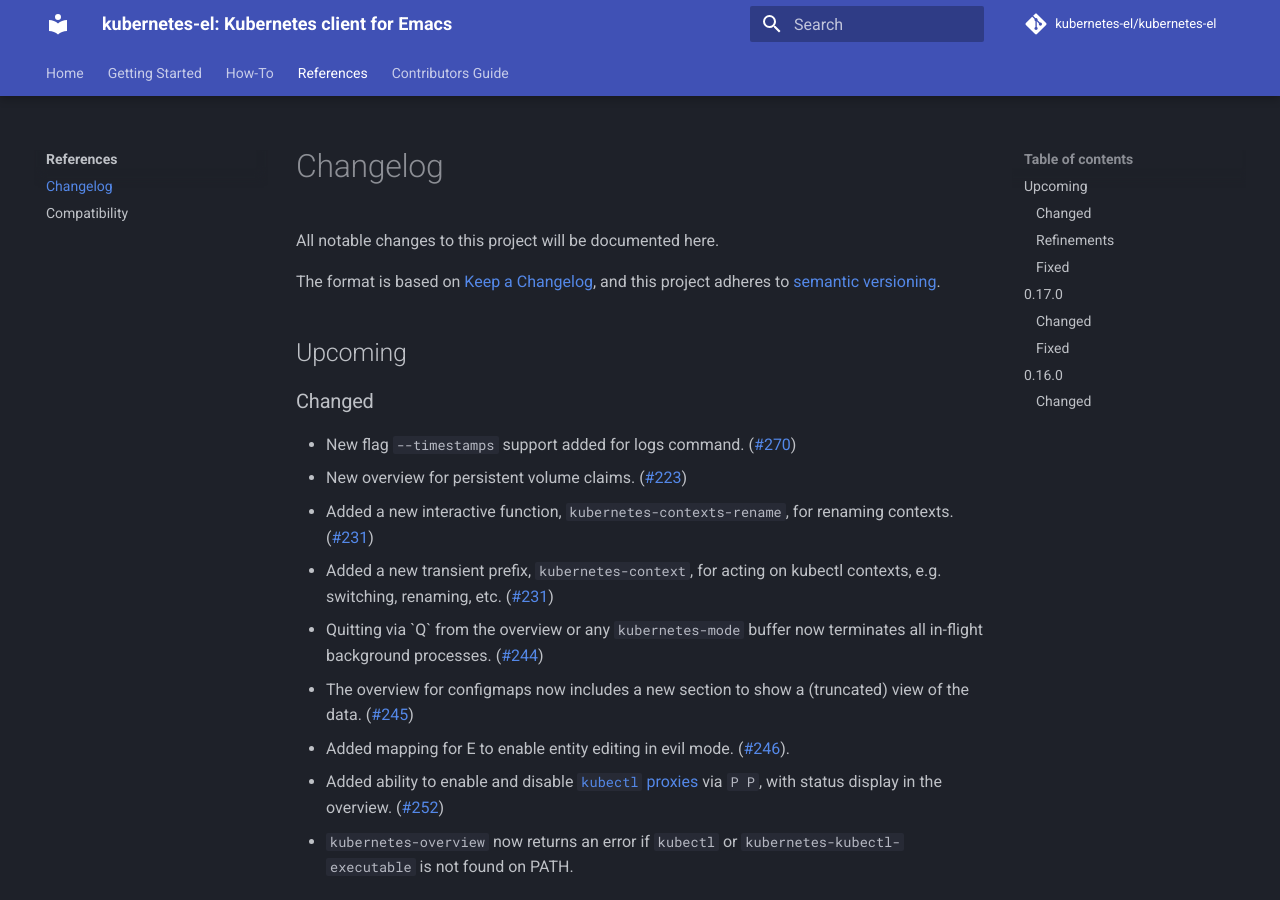
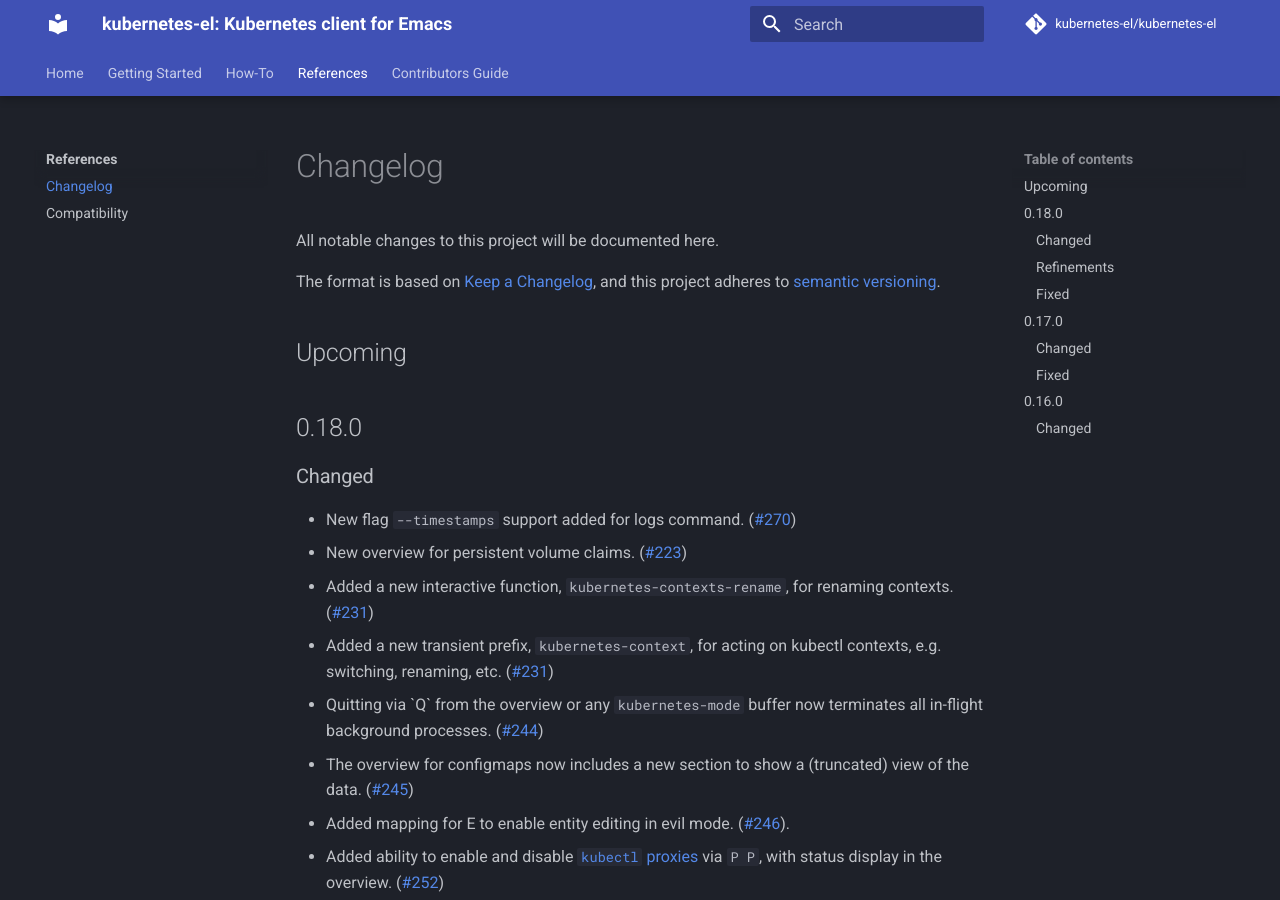
Before and after one commit to kubernetes-el/kubernetes-el, an MkDocs documentation site: the page built from docs/CHANGELOG.md, in a window 1280 px wide and 900 px high. Built offline with MkDocs 1.6.1 and Material for MkDocs 9.7.7, drawn with Linux system fonts in a browser that asks for light colours; comment, search, counter and statistics services are not loaded.

Commit message:
Update changelog for 0.18.0

```diff
--- a/docs/CHANGELOG.md
+++ b/docs/CHANGELOG.md
@@ -10,6 +10,8 @@
 [semver]: https://semver.org/spec/v2.0.0.html
 
 ## Upcoming
+
+## 0.18.0
 
 ### Changed
 
```
